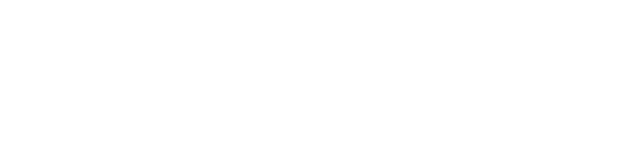
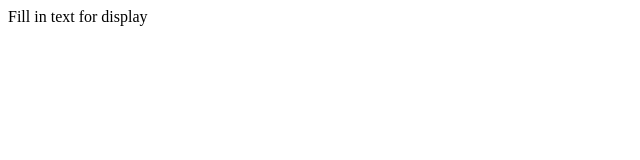
Before and after one commit to jennystudent460/ISYS3004_HTML_WK1, a plain HTML site: page index.html in a window 1280 px wide. Shown: the whole page, without its empty margins (0-640 px from the left). Drawn offline with Linux system fonts and the light colour scheme.

Commit message:
Added body text

```diff
--- a/index.html
+++ b/index.html
@@ -6,6 +6,6 @@
     <title>Document</title>
 </head>
 <body>
-
+Fill in text for display
 </body>
 </html>
```
